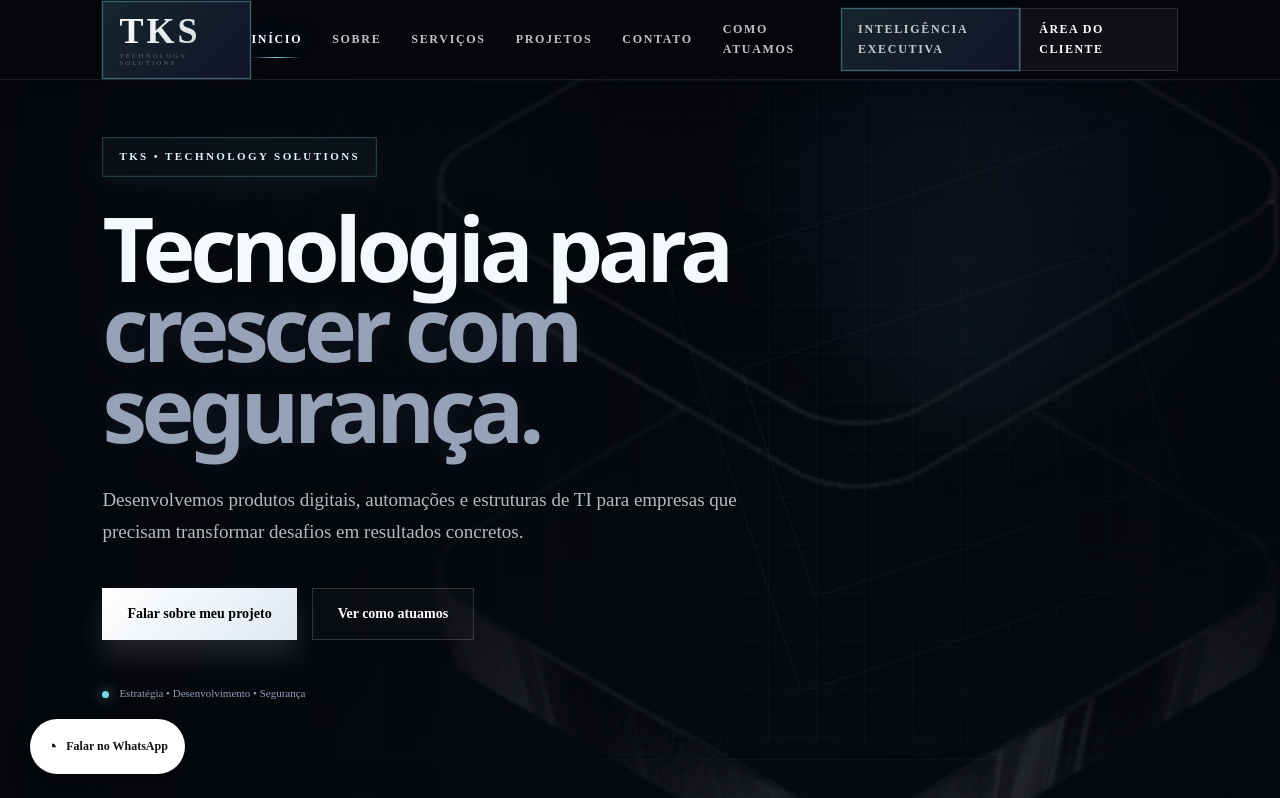
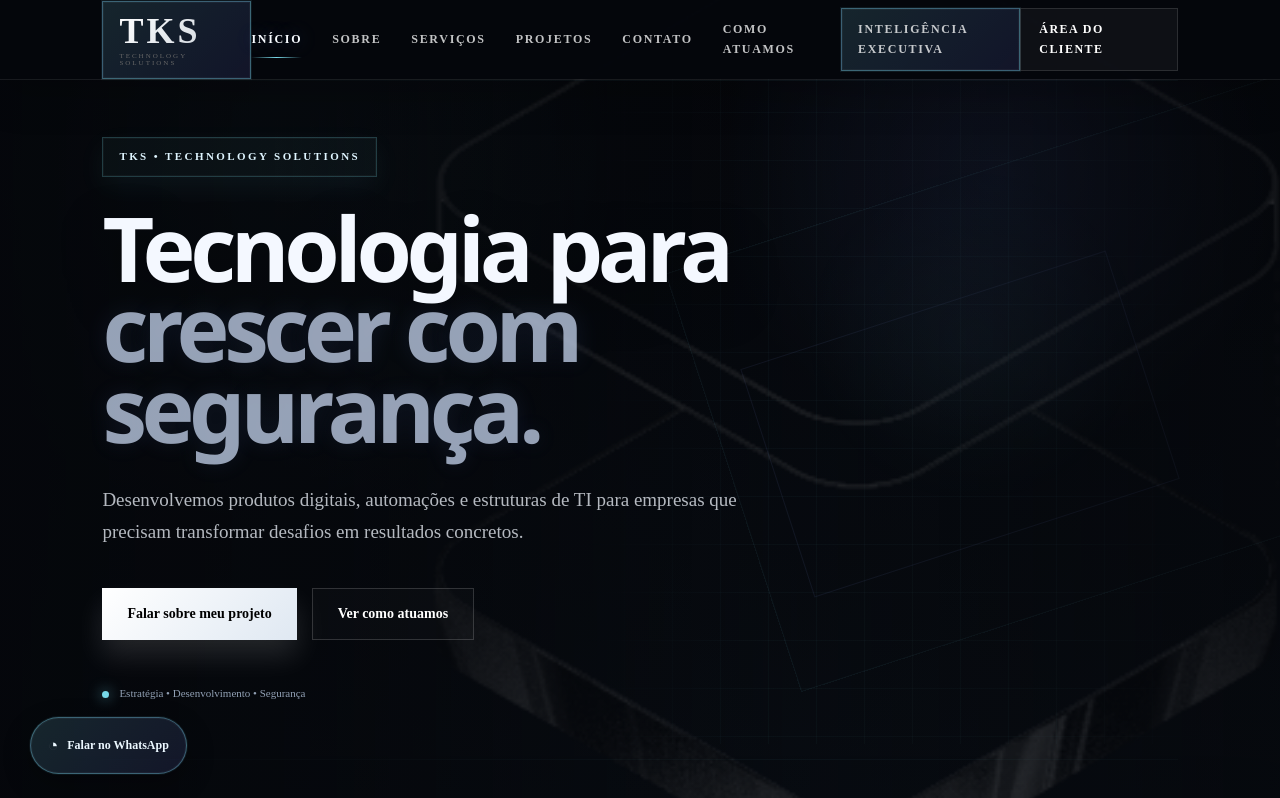
Before and after one commit to Takeosz/TKS, a React (Vite) app in the folder frontend/: page / in a window 1280 px wide. Shown: the top 798 px of the page. Built offline with nearby package versions, Linux system fonts and the light colour scheme; no server answers.

Commit message:
Aplica visual deluxe no WhatsApp

```diff
--- a/frontend/src/index.css
+++ b/frontend/src/index.css
@@ -2660,14 +2660,20 @@ select:focus-visible {
   gap: 9px;
   padding: 14px 17px;
   border-radius: 999px;
-  background: #fff;
-  color: #111;
-  box-shadow: 0 10px 28px rgba(0, 0, 0, 0.28);
+  border: 1px solid rgba(132, 228, 255, 0.35);
+  background: linear-gradient(135deg, rgba(132, 228, 255, 0.14), rgba(117, 128, 255, 0.12));
+  color: #ecf8ff;
+  box-shadow: inset 0 0 0 1px rgba(255, 255, 255, 0.04), 0 10px 28px rgba(0, 0, 0, 0.28), 0 0 0 1px rgba(132, 228, 255, 0.08);
   font-size: 12px;
   font-weight: 800;
 }
 
-.whatsapp-button:hover { transform: translateY(-2px); }
+.whatsapp-button:hover {
+  transform: translateY(-2px);
+  border-color: rgba(132, 228, 255, 0.7);
+  background: linear-gradient(135deg, rgba(132, 228, 255, 0.22), rgba(117, 128, 255, 0.16));
+  box-shadow: 0 12px 28px rgba(0, 0, 0, 0.3), 0 0 24px rgba(132, 228, 255, 0.14);
+}
 .whatsapp-button span { font-size: 17px; }
 
 .contact-form {
```
